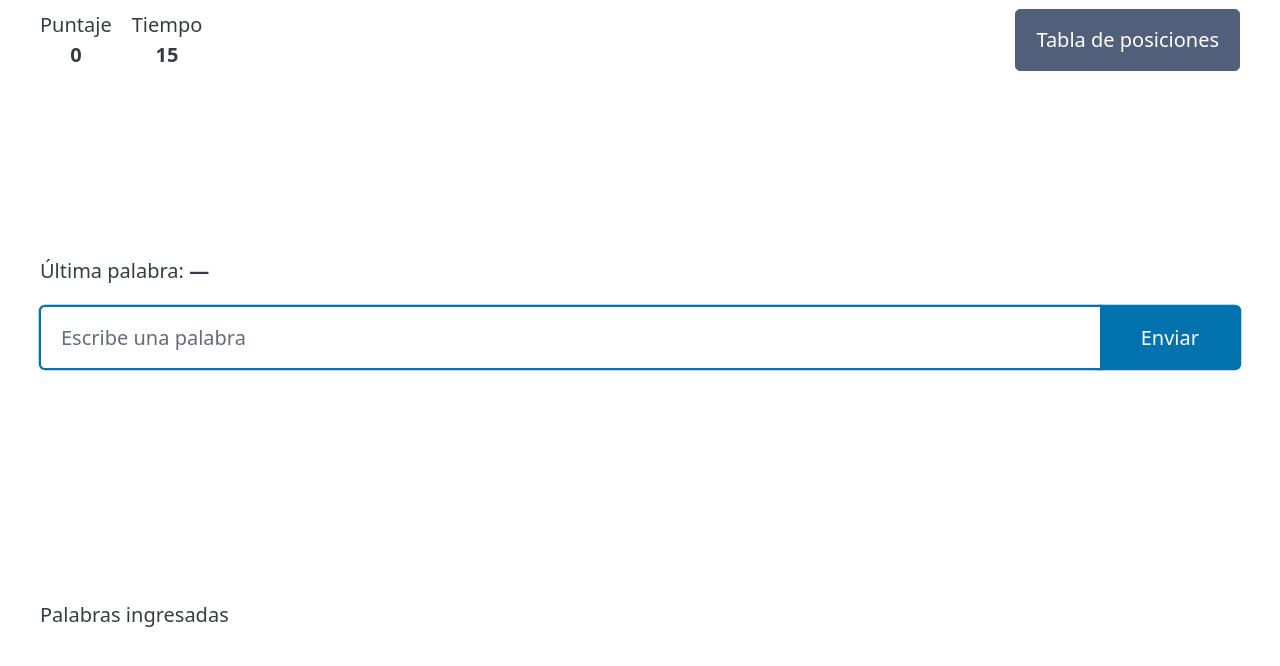
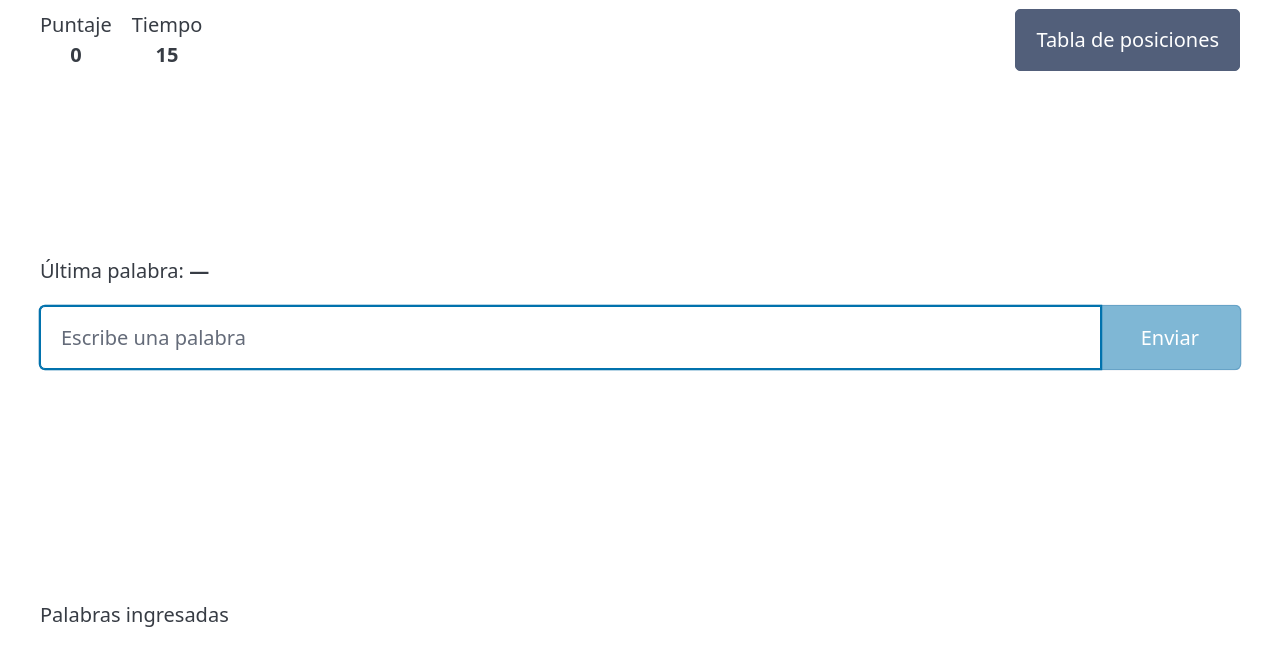
Before and after one commit to leotroche/unq-ui-leonardo-troche-trabajo-final, a React (Vite) app: page / in a window 1280 px wide. Shown: the top 666 px of the page. Built offline with nearby package versions, Linux system fonts and the light colour scheme.

Commit message:
refactor: remove disabled prop from WordForm and simplify button state management

```diff
--- a/src/App.tsx
+++ b/src/App.tsx
@@ -109,7 +109,6 @@ export function App() {
             error={game.error}
             lastWord={lastWord}
             isLoading={isLoading}
-            disabled={isGameOver}
             onChange={handleChange}
             onSubmit={handleSubmit}
           />
--- a/src/components/WordForm.tsx
+++ b/src/components/WordForm.tsx
@@ -1,4 +1,4 @@
-import type { ChangeEventHandler, SubmitEventHandler } from 'react'
+import { useEffect, useRef, type ChangeEventHandler, type SubmitEventHandler } from 'react'
 
 import type { GameError } from '../reducers/gameReducer'
 
@@ -7,7 +7,6 @@ interface WordFormProps {
   error: GameError | null
   lastWord?: string
   isLoading: boolean
-  disabled: boolean
   onChange: ChangeEventHandler<HTMLInputElement>
   onSubmit: SubmitEventHandler<HTMLFormElement>
 }
@@ -19,16 +18,16 @@ const errorMessages: Record<GameError, string> = {
   SERVER_ERROR: 'Error de red. Intenta nuevamente.',
 }
 
-export function WordForm({
-  value,
-  error,
-  lastWord,
-  isLoading,
-  disabled,
-  onChange,
-  onSubmit,
-}: WordFormProps) {
-  const isDisabled = disabled || isLoading
+export function WordForm({ value, error, lastWord, isLoading, onChange, onSubmit }: WordFormProps) {
+  const inputRef = useRef<HTMLInputElement>(null)
+
+  const isButtonDisabled = isLoading || !value.trim()
+
+  useEffect(() => {
+    if (!isLoading) {
+      inputRef.current?.focus()
+    }
+  }, [isLoading, value, error])
 
   return (
     <form onSubmit={onSubmit} className="word-form">
@@ -38,22 +37,23 @@ export function WordForm({
 
       <fieldset role="group">
         <input
+          ref={inputRef}
           name="word"
           type="text"
           placeholder="Escribe una palabra"
           value={value}
           onChange={onChange}
-          autoFocus
           autoCapitalize="none"
           autoComplete="off"
           autoCorrect="off"
           spellCheck={false}
           aria-describedby="word-helper"
           aria-invalid={error ? true : undefined}
-          disabled={isDisabled}
+          disabled={isLoading}
+          maxLength={40}
         />
 
-        <button type="submit" disabled={isDisabled}>
+        <button type="submit" disabled={isButtonDisabled}>
           {isLoading ? 'Validando...' : 'Enviar'}
         </button>
       </fieldset>
```
